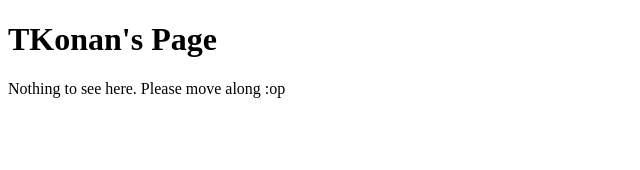
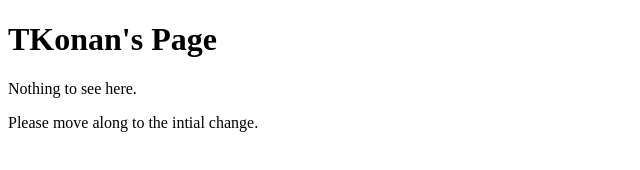
Before and after one commit to AnthonyRKing/TKonan, a plain HTML site: page index.html in a window 1280 px wide. Shown: the whole page, without its empty margins (0-640 px from the left). Drawn offline with Linux system fonts and the light colour scheme.

Commit message:
First modification

```diff
--- a/index.html
+++ b/index.html
@@ -8,6 +8,7 @@
 
 <body>
 <h1>TKonan's Page</h1>
-<p>Nothing to see here. Please move along :op</p>
+<p>Nothing to see here.</p>
+<p>Please move along to the intial change.</p>
 
 </body>
```
